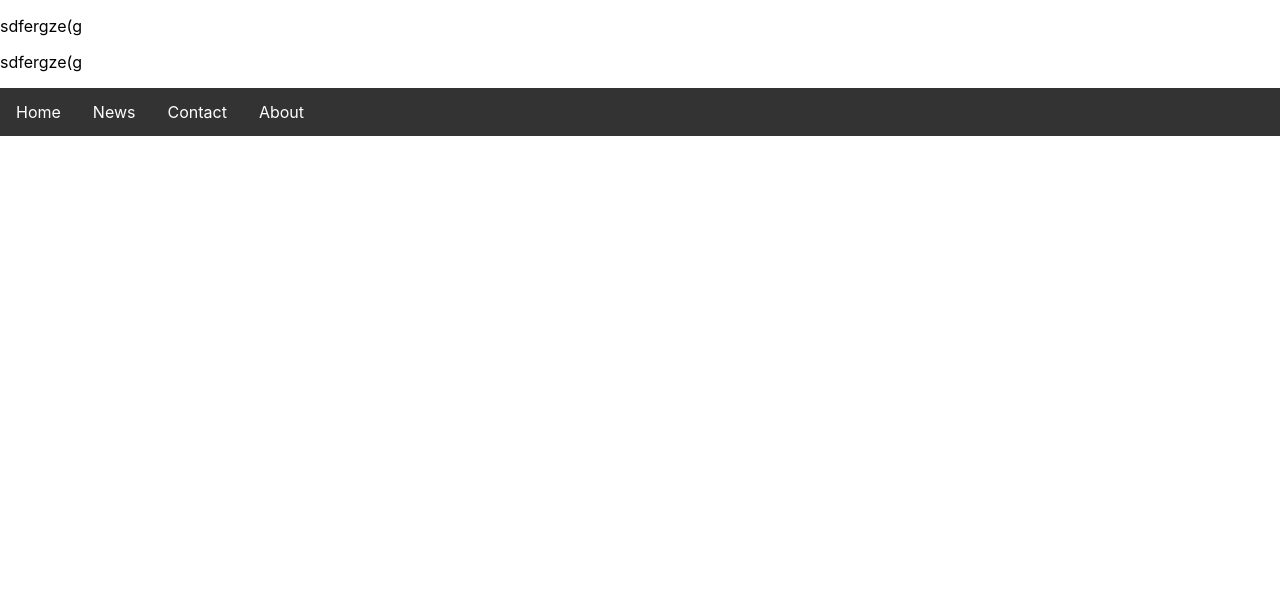
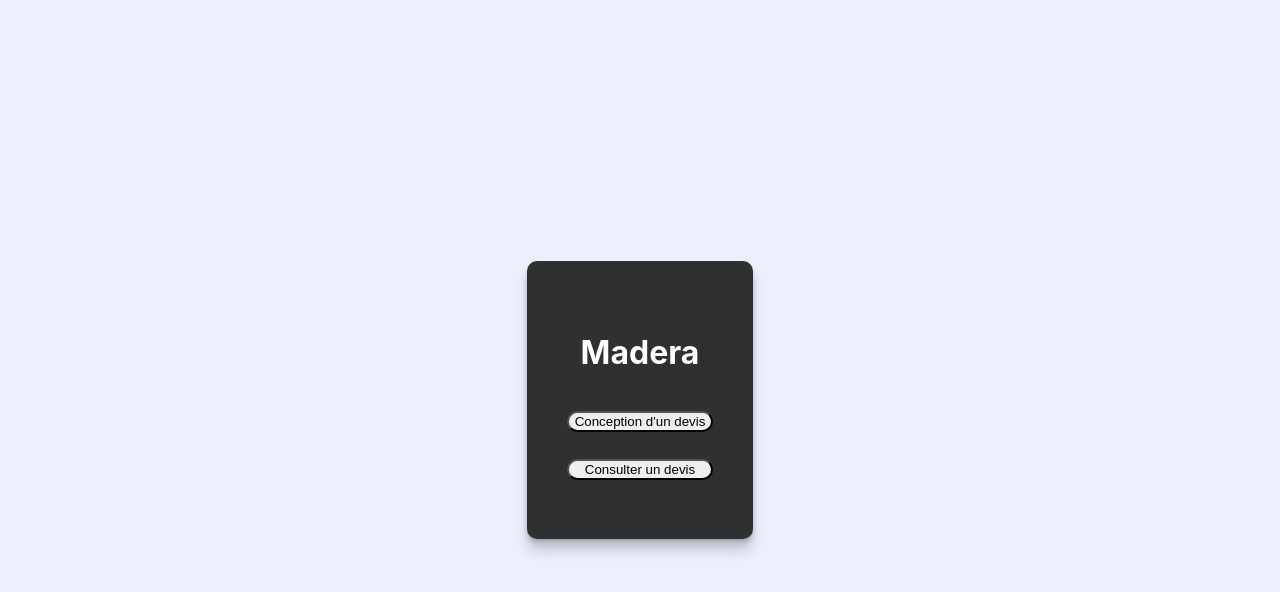
Before and after one commit to PaulGruson/madera_projet, a React (Create React App) app in the folder front-end/: page / in a window 1280 px wide. Shown: the top 592 px of the page. Built offline with nearby package versions, Linux system fonts and the light colour scheme.

Commit message:
Barre de Navigation + Accueil
(plusieurs choses à revoir)

```diff
--- a/front-end/src/App.css
+++ b/front-end/src/App.css
@@ -36,32 +36,3 @@
     transform: rotate(360deg);
   }
 }
-
-
-/* CSS pour la barre de navigation */
-
-ul {
-  list-style-type: none;
-  margin: 0;
-  padding: 0;
-  overflow: hidden;
-  background-color: #333;
-}
-
-li {
-  float: left;
-}
-
-li a {
-  display: block;
-  color: white;
-  text-align: center;
-  padding: 14px 16px;
-  text-decoration: none;
-}
-
-li a:hover {
-  background-color: #111;
-}
-
-/* Fin du CSS pour la barre de navigation  */
--- a/front-end/src/App.js
+++ b/front-end/src/App.js
@@ -6,6 +6,7 @@ import { ConceptionProduit } from "./Pages/Conception/ConceptionProduit"
 import { Consultation } from "./Pages/Consultation/Consultation"
 
 import './App.css'
+import { BarreNavigation } from "./Components/BarreNavigation"
 
 function App() {
   return (
--- /dev/null
+++ b/front-end/src/Components/BarreNavigation.css
@@ -0,0 +1,25 @@
+/* CSS pour la barre de navigation */
+.barreNavigation {
+    list-style-type: none;
+    margin: 0;
+    padding: 0;
+    overflow: hidden;
+    background-color: #333;
+  }
+
+  .barreNavigation > li {
+    float: left;
+  }
+
+  .barreNavigation > li a {
+    display: block;
+    color: white;
+    text-align: center;
+    padding: 14px 16px;
+    text-decoration: none;
+  }
+
+  .barreNavigation > li a:hover {
+    background-color: #111;
+  }
+  /* Fin du CSS pour la barre de navigation  */
--- a/front-end/src/Components/BarreNavigation.js
+++ b/front-end/src/Components/BarreNavigation.js
@@ -1,13 +1,13 @@
 import React from 'react'
-
+import './barreNavigation.css'
 
 function BarreNavigation() {
     return (
-        <ul>
-            <li><a class="active" href="#home">Home</a></li>
-            <li><a href="#news">News</a></li>
-            <li><a href="#contact">Contact</a></li>
-            <li><a href="#about">About</a></li>
+        <ul className="barreNavigation">
+            <li><a className="active" href="#home">Accueil</a></li>
+            <li><a href="#news">Conception devis</a></li>
+            <li><a href="#contact">Consulter devis</a></li>
+            <li><a href="#about">Configuration</a></li>
         </ul>
     )
 }
--- a/front-end/src/Pages/Accueil/Accueil.css
+++ b/front-end/src/Pages/Accueil/Accueil.css
@@ -0,0 +1,46 @@
+/* CSS acceuil  */
+body {
+    display: flex;
+    justify-content: center;
+    align-items: center;
+    min-height: 100vh;
+    background: #eceffc;
+  }
+
+  .accueil > .btn {
+    padding: 8px 20px;
+    border-radius: 0;
+    overflow: hidden;
+    }
+
+
+  .accueil > .form-input-material {
+    --input-default-border-color: white;
+    --input-border-bottom-color: white;
+
+  }
+
+  .login-form {
+    display: flex;
+    flex-direction: column;
+    align-items: center;
+    padding: 50px 40px;
+    color: white;
+    background: rgba(0, 0, 0, 0.8);
+    border-radius: 10px;
+    box-shadow: 0 0.4px 0.4px rgba(128, 128, 128, 0.109),
+      0 1px 1px rgba(128, 128, 128, 0.155),
+      0 2.1px 2.1px rgba(128, 128, 128, 0.195),
+      0 4.4px 4.4px rgba(128, 128, 128, 0.241),
+      0 12px 12px rgba(128, 128, 128, 0.35);
+  }
+
+  .accueil > button {
+      width: 100%;
+      margin: 18px 0 9px 0;
+      border-radius: 12px;
+  }
+  .accueil > button :hover {
+    box-shadow: 0 12px 16px 0 rgba(0,0,0,0.24),0 17px 50px 0 rgba(0,0,0,0.19);
+  }
+  /* Fin du CSS acceuil  */
--- a/front-end/src/Pages/Accueil/Accueil.js
+++ b/front-end/src/Pages/Accueil/Accueil.js
@@ -1,16 +1,16 @@
 import React from 'react'
+import './Accueil.css'
 
 import { BarreNavigation } from '../../Components/BarreNavigation'
 
 
 function Accueil() {
     return (
-        <section>
-            {/* <header active="accueil"> */}
-            <p>sdfergze(g</p>
-            <p>sdfergze(g</p>
-            < BarreNavigation />
-        </section>
+        <form className="accueil login-form">
+            <h1>Madera</h1>
+            <button type="submit">Conception d'un devis</button>
+            <button type="submit">Consulter un devis</button>
+        </form>
     )
 }
 
```
